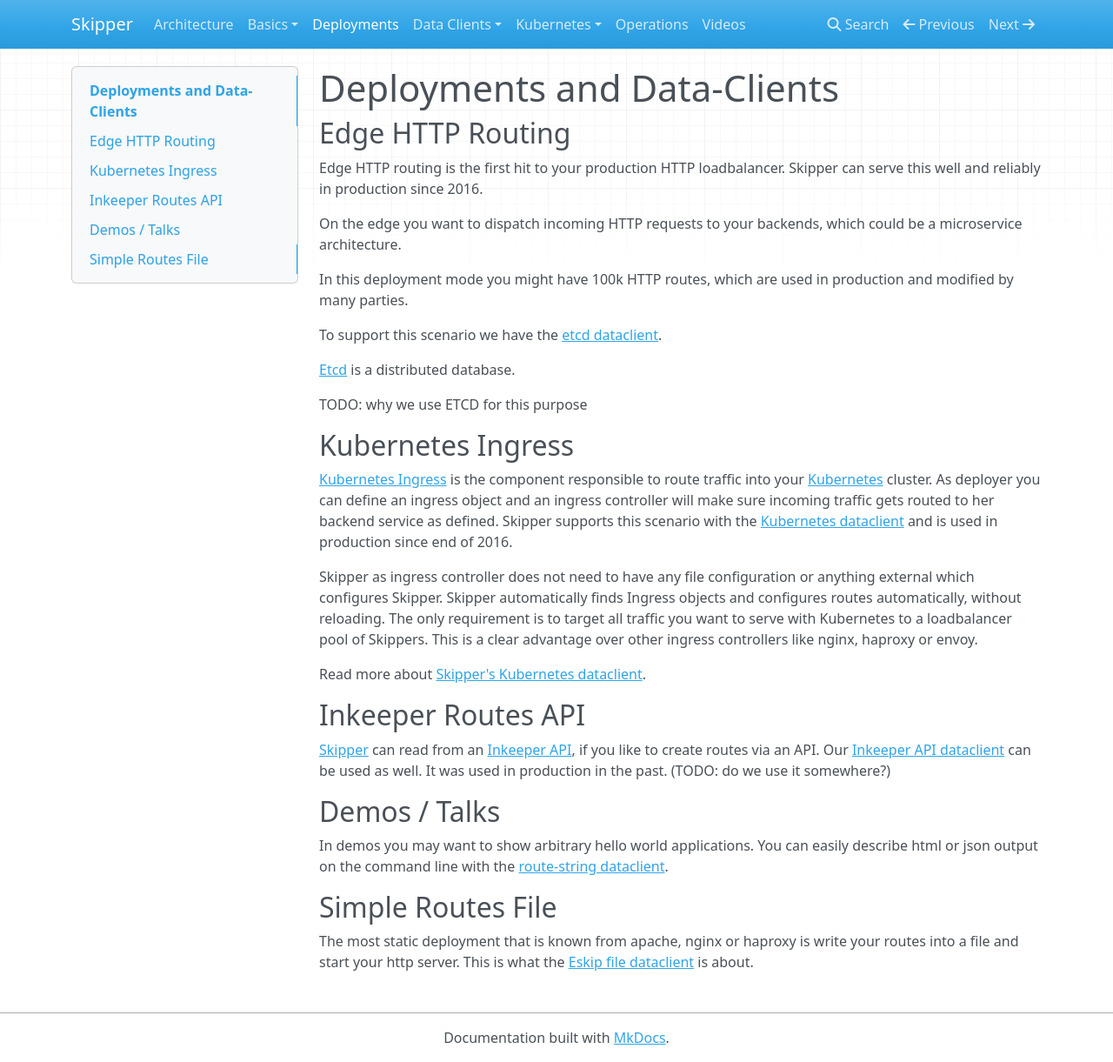
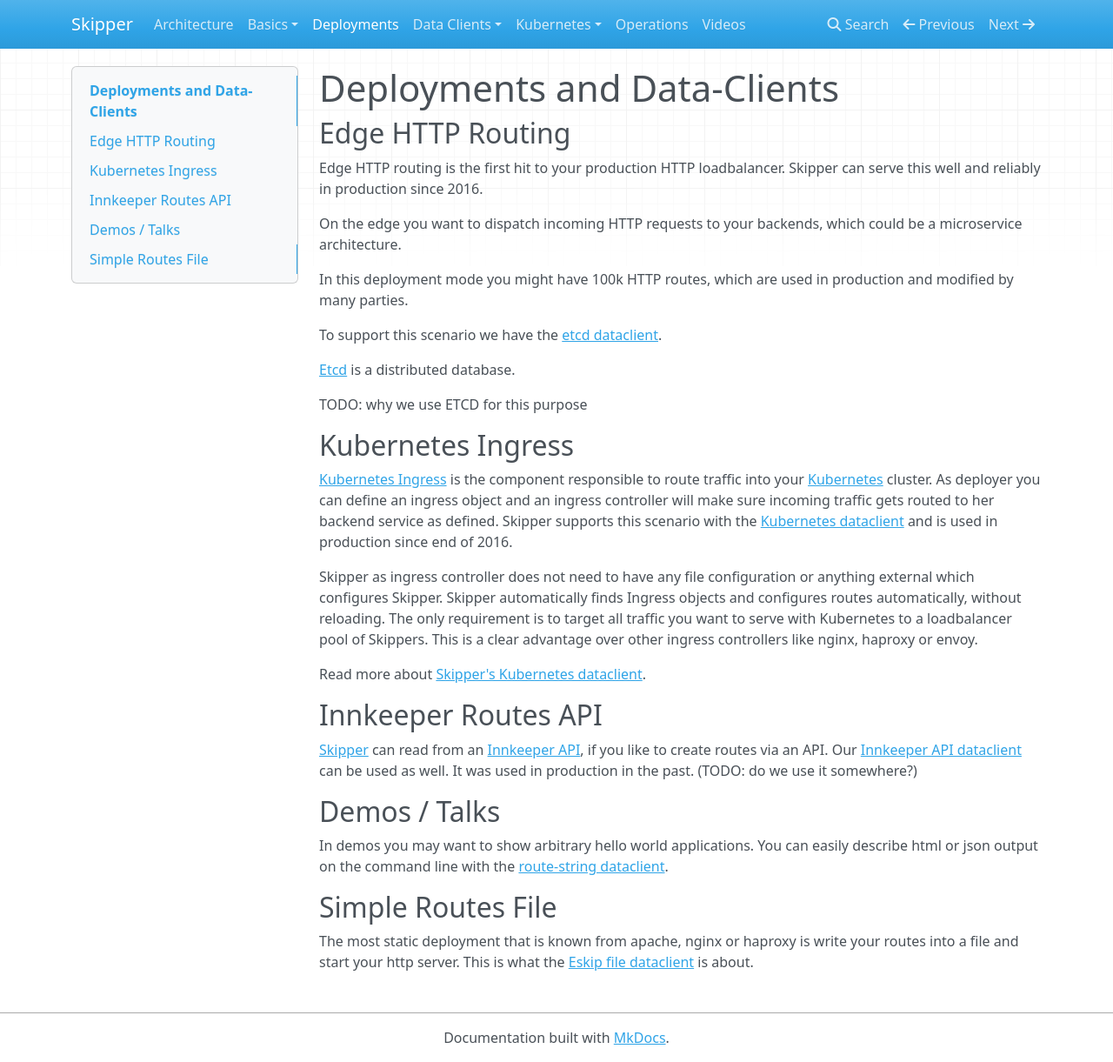
Before and after one commit to zalando/skipper, an MkDocs documentation site: the page built from docs/deployments.md, in a window 1280 px wide and 1221 px high. Shown: the whole window at 87% size. Built offline with MkDocs 1.6.1, drawn with Linux system fonts in a browser that asks for light colours; nearby versions of some CDN libraries; old or Windows-style settings are respelled for this version of MkDocs.

Commit message:
#709 Fix typo for inkeeper (#731)

```diff
--- a/docs/deployments.md
+++ b/docs/deployments.md
@@ -38,12 +38,12 @@
 
 Read more about [Skipper's Kubernetes dataclient](dataclients/kubernetes.md).
 
-## Inkeeper Routes API
+## Innkeeper Routes API
 
 [Skipper](https://github.com/zalando/skipper) can read from an
-[Inkeeper API](https://github.com/zalando/innkeeper), if you like to
+[Innkeeper API](https://github.com/zalando/innkeeper), if you like to
 create routes via an API.
-Our [Inkeeper API dataclient](dataclients/inkeeper-api.md) can be used
+Our [Innkeeper API dataclient](dataclients/innkeeper-api.md) can be used
 as well. It was used in production in the past. (TODO: do we use it somewhere?)
 
 ## Demos / Talks
--- a/mkdocs.yml
+++ b/mkdocs.yml
@@ -10,7 +10,7 @@
     - Data Clients:
         - Eskip: dataclients/eskip-file.md
         - Etcd: dataclients/etcd.md
-        - Inkeeper API: dataclients/inkeeper-api.md
+        - Innkeeper API: dataclients/innkeeper-api.md
         - Kubernetes: dataclients/kubernetes.md
         - Route String: dataclients/route-string.md
     - Kubernetes:
```
Also changed, not shown: docs/dataclients/inkeeper-api.md (+1 -1 lines), readme.md (+1 -1 lines), 1 other file.
